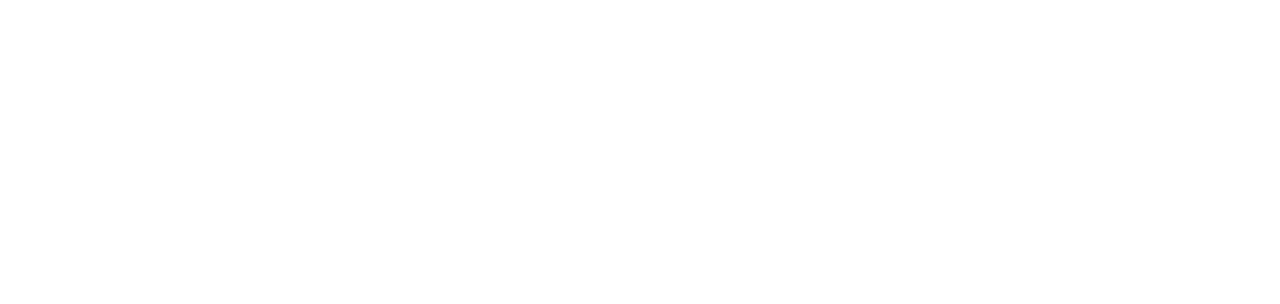
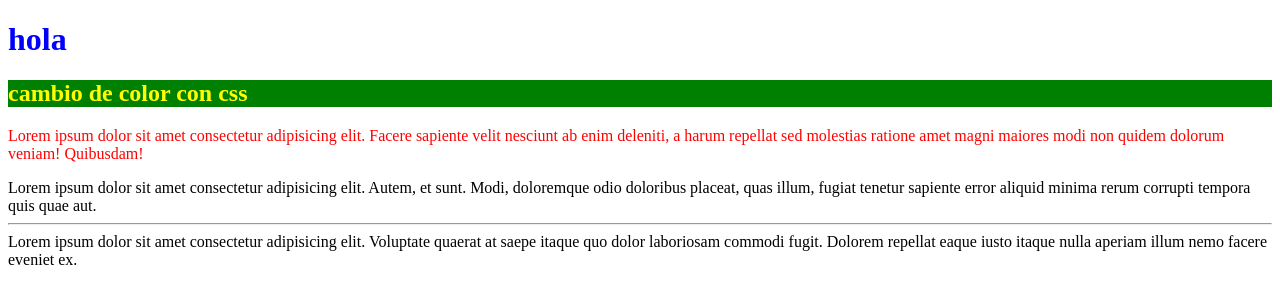
Before and after one commit to barbism/Pagina.Abogada, a plain HTML site: page index.html in a window 1280 px wide. Drawn offline with Linux system fonts and the light colour scheme.

Commit message:
modificacion

```diff
--- a/estilo.css
+++ b/estilo.css
@@ -0,0 +1,8 @@
+h2{
+    background-color: green;
+    color: yellow;
+}
+
+p{
+    color: red;
+}
--- a/index.html
+++ b/index.html
@@ -4,10 +4,16 @@
     <meta charset="UTF-8">
     <meta http-equiv="X-UA-Compatible" content="IE=edge">
     <meta name="viewport" content="width=device-width, initial-scale=1.0">
-    <link rel="stylesheet" href="estilo.css">
-    <title>Document</title>
+    <link rel="stylesheet" href="estilo.css" type="text/css">
+    <title>Bienvenidos a mi pagina!</title>
 </head>
 <body>
+<h1 style="color:blue;">hola</h1>
+<h2>cambio de color con css </h2>
 
+    <p>Lorem ipsum dolor sit amet consectetur adipisicing elit. Facere sapiente velit nesciunt ab enim deleniti, a harum repellat sed molestias ratione amet magni maiores modi non quidem dolorum veniam! Quibusdam!</p>
+    Lorem ipsum dolor sit amet consectetur adipisicing elit. Autem, et sunt. Modi, doloremque odio doloribus placeat, quas illum, fugiat tenetur sapiente error aliquid minima rerum corrupti tempora quis quae aut.
+<hr/>
+Lorem ipsum dolor sit amet consectetur adipisicing elit. Voluptate quaerat at saepe itaque quo dolor laboriosam commodi fugit. Dolorem repellat eaque iusto itaque nulla aperiam illum nemo facere eveniet ex.
 </body>
 </html>
```
